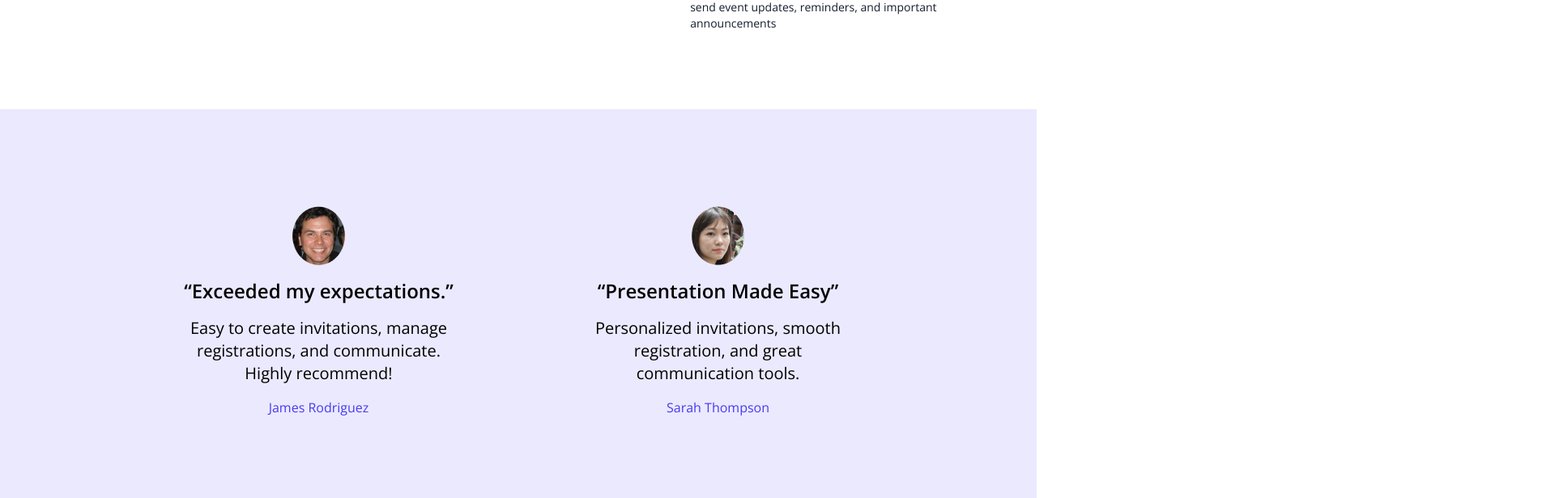
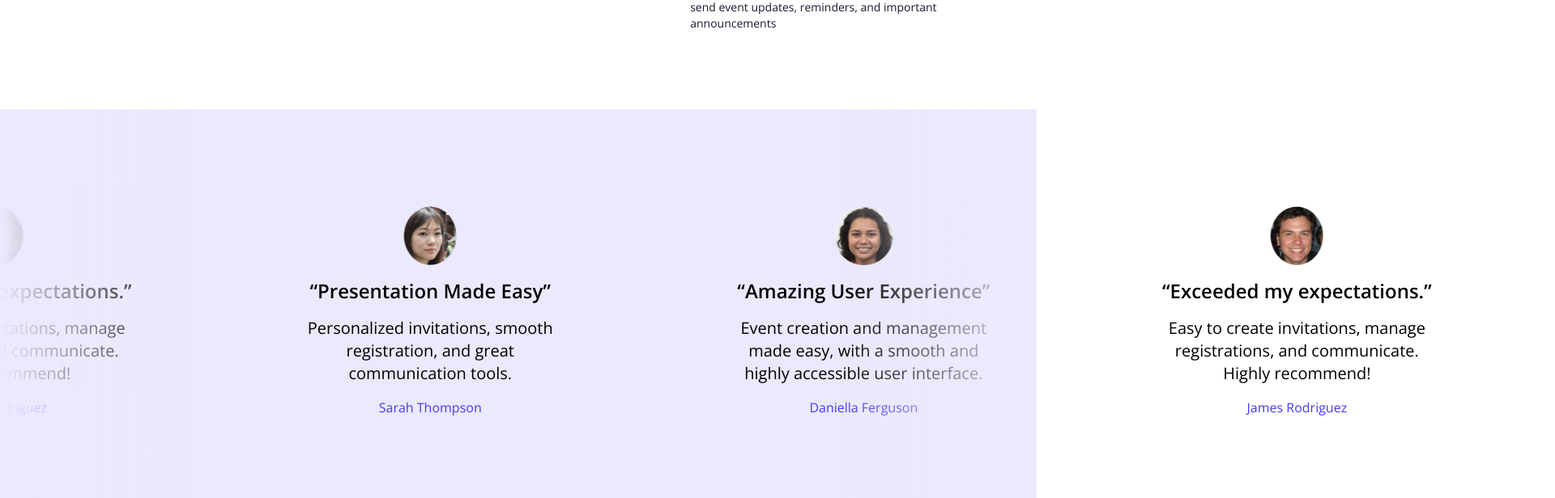
Before and after one commit to Areebah-snow/adch-group-5, a React (Vite) app: page / in a window 1280 px wide. Shown: the part 2820-3436 px from the top of the page at 81% size, 1920 px wide, since content can reach past the window. Built offline with nearby package versions, Linux system fonts and the light colour scheme; no server answers.

Commit message:
Added marquee to testimonials

```diff
--- a/package.json
+++ b/package.json
@@ -30,6 +30,6 @@
     "eslint-plugin-react-refresh": "^0.4.6",
     "postcss": "^8.4.38",
     "tailwindcss": "^3.4.3",
-    "vite": "^5.2.0"
+    "vite": "^5.2.10"
   }
 }
--- a/src/App.css
+++ b/src/App.css
@@ -27,7 +27,38 @@ body {
 }
 
 .react-calendar .highlight {
-  background-color: #AAA5F8;
+  background-color: #aaa5f8;
   border-radius: 80%;
-  color: #473BF0;
+  color: #473bf0;
 }
+.testimonial-container::before,
+.testimonial-container::after {
+  content: "";
+  width: 15em;
+  height: 100%;
+  z-index: 100;
+  position: absolute;
+}
+.testimonial-container::before {
+  left: 0;
+  background: linear-gradient(to left, transparent, #ebe9fd);
+}
+.testimonial-container::after {
+  right: 0;
+  background: linear-gradient(to right, transparent, #ebe9fd);
+}
+.testimonial-container:hover > .test-con {
+  animation-play-state: paused;
+}
+.test-con {
+  animation: slide 35s infinite linear;
+}
+
+@keyframes slide {
+  from {
+    transform: translateX(0);
+  }
+  to {
+    transform: translateX(calc(-100% - 144px));
+  }
+}
--- a/src/Components/Testimonial.jsx
+++ b/src/Components/Testimonial.jsx
@@ -1,5 +1,6 @@
 import userPic1 from "../assets/Oval.png";
 import userPic2 from "../assets/Oval2.png";
+import userPic3 from "../assets/Oval3.png";
 const userExps = [
   {
     img: userPic1,
@@ -13,10 +14,18 @@ const userExps = [
     text: "Personalized invitations, smooth registration, and great communication tools.",
     userName: "Sarah Thompson",
   },
+  {
+    img: userPic3,
+    header: "“Amazing User Experience”",
+    text: "Event creation and management made easy, with a smooth and highly accessible user interface.",
+    userName: "Daniella Ferguson",
+  },
 ];
 export default function Testimonials() {
   return (
-    <section className="testimonials bg-[#473BF01C] my-4 flex flex-wrap justify-evenly items-center md:p-24">
+    <section className="testimonials bg-[#473BF01C]">
+      <div className="testimonial-container my-4 md:p-24 flex items-center justify-evenly relative">
+        <div className="test-con flex gap-36 mr-36">
           {userExps.map((exp, i) => (
             <UserExp
               key={i}
@@ -26,6 +35,19 @@ export default function Testimonials() {
               userName={exp.userName}
             />
           ))}
+        </div>
+        <div className="test-con flex gap-36 aria-hidden:">
+          {userExps.map((exp, i) => (
+            <UserExp
+              key={i}
+              header={exp.header}
+              text={exp.text}
+              img={exp.img}
+              userName={exp.userName}
+            />
+          ))}
+        </div>
+      </div>
     </section>
   );
 }
```
Also changed, not shown: src/assets/Oval3.png (added), 1 other file (tests, documents, lock files or other folders). Lines whose indentation alone changed are shown as unchanged.
